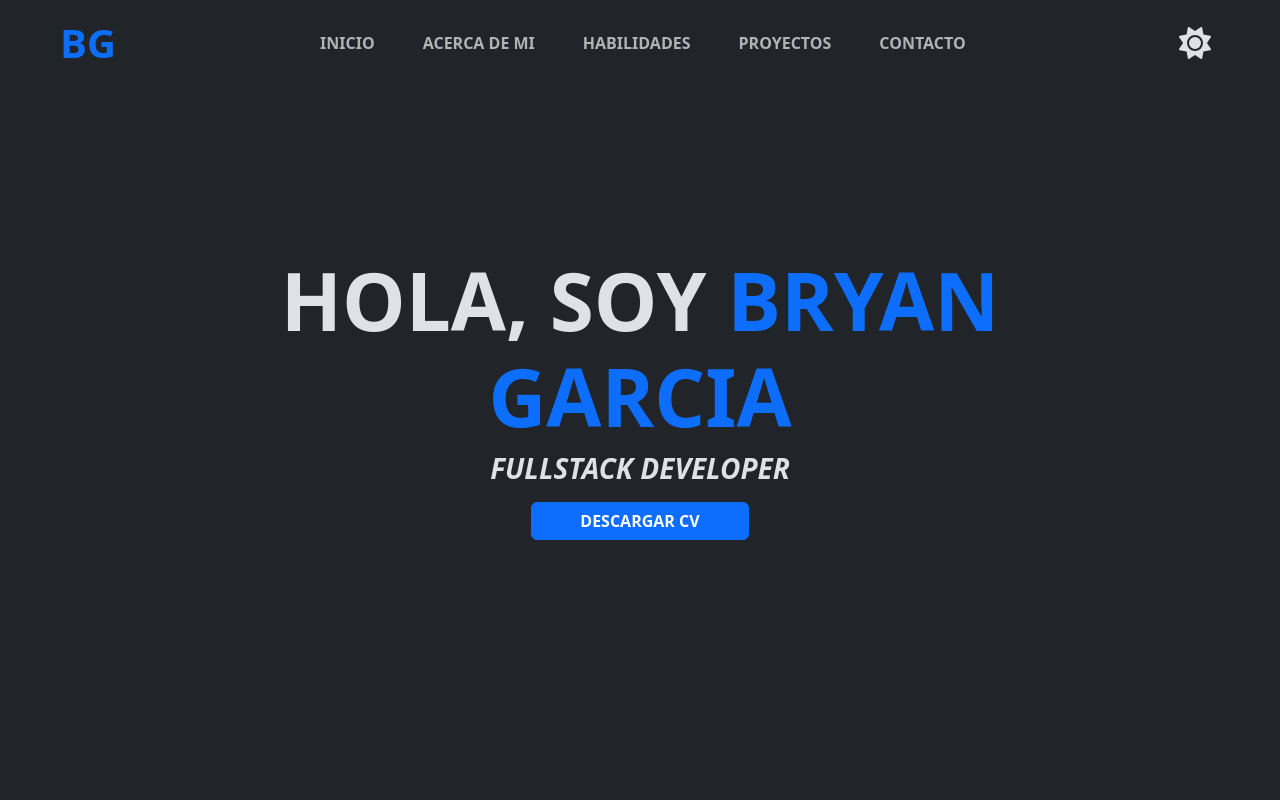
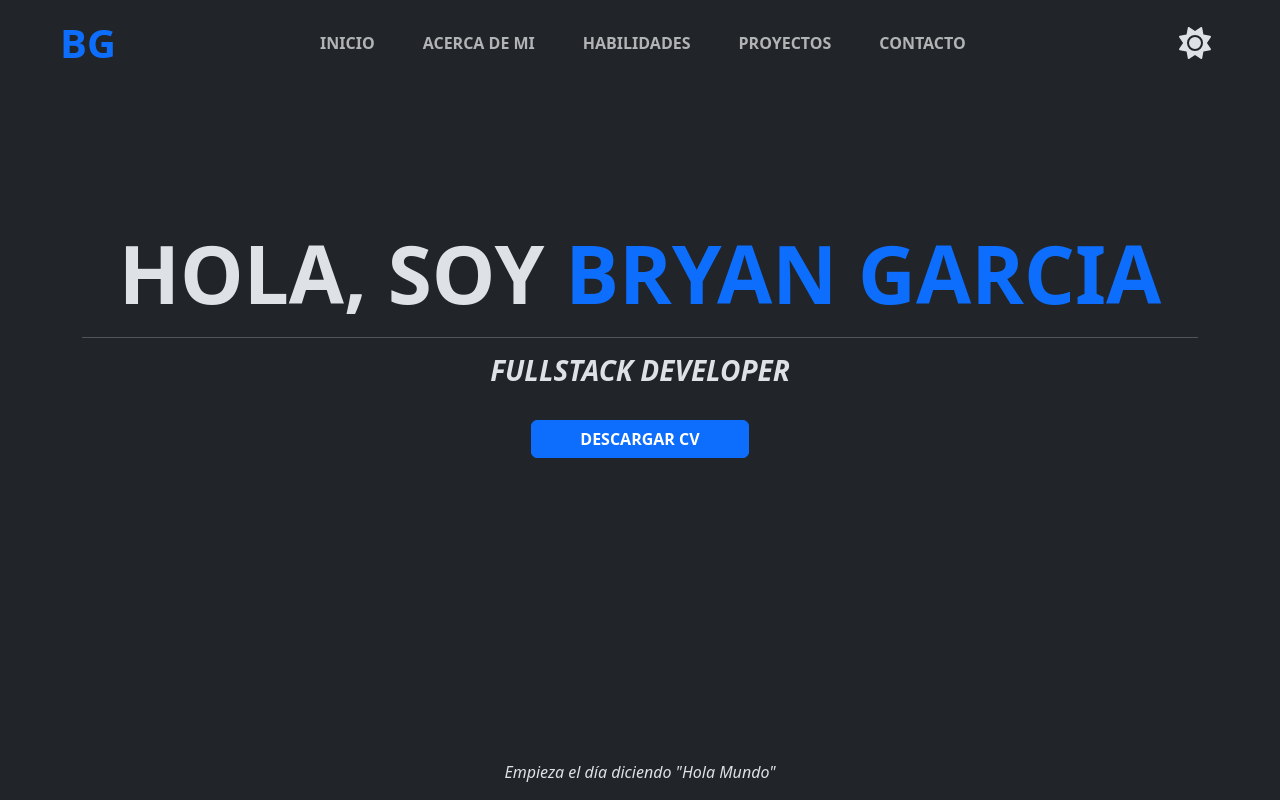
Before and after one commit to BryanGarcia25/Portafolio_Personal_Web, an Angular app: page /home in a window 1280 px wide. Built offline with nearby package versions, Linux system fonts and the light colour scheme.

Commit message:
Modifying the home section and removing comments in the contact section

```diff
--- a/src/app/components/home/home.component.css
+++ b/src/app/components/home/home.component.css
@@ -1,3 +1,7 @@
+.container {
+    margin-top: 225px;
+}
+
 .name {
     font-size: 80px;
 }
--- a/src/app/components/home/home.component.html
+++ b/src/app/components/home/home.component.html
@@ -1,7 +1,11 @@
-<section class="vh-100 d-flex align-items-center py-1 justify-content-center">
-    <div class="w-75 text-center">
-      <h1 class="text-uppercase fw-bold name">Hola, soy <span class="text-primary">Bryan Garcia</span></h1>
-      <h3 class="fw-bold text-uppercase fst-italic">FullStack Developer</h3>
-      <button class="btn btn-primary px-5 my-2 text-uppercase fw-bold">Descargar CV</button>
-    </div>
+<section class="vh-100 d-flex flex-column justify-content-between">
+  <div class="container text-center">
+    <h1 class="text-uppercase fw-bold name">Hola, soy <span class="text-primary">Bryan Garcia</span></h1>
+    <hr>
+    <h3 class="fw-bold text-uppercase fst-italic mb-4">FullStack Developer</h3>
+    <button class="btn btn-primary px-5 my-2 text-uppercase fw-bold">Descargar CV</button>
+  </div>
+  <div class="text-center">
+    <p class="fs-6 fst-italic">Empieza el día diciendo "Hola Mundo"</p>
+  </div>
 </section>
```
Also changed, not shown: src/app/components/contact/contact.component.html (+0 -46 lines).
